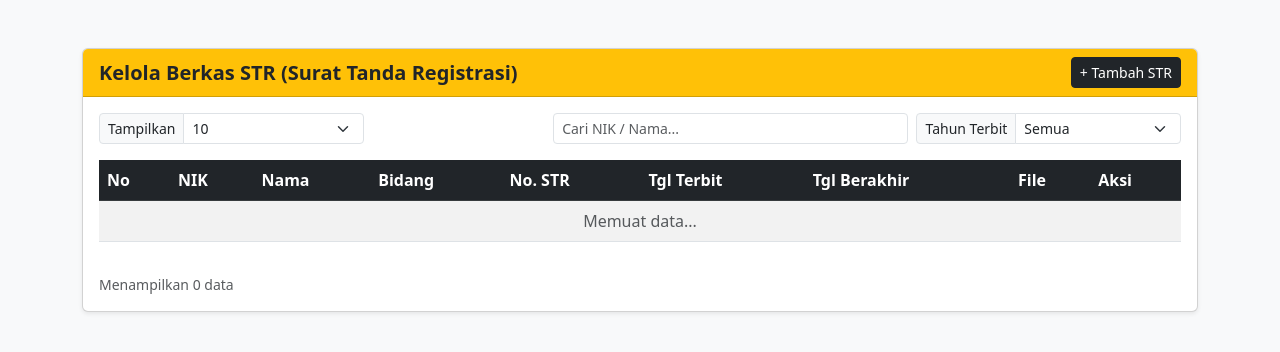
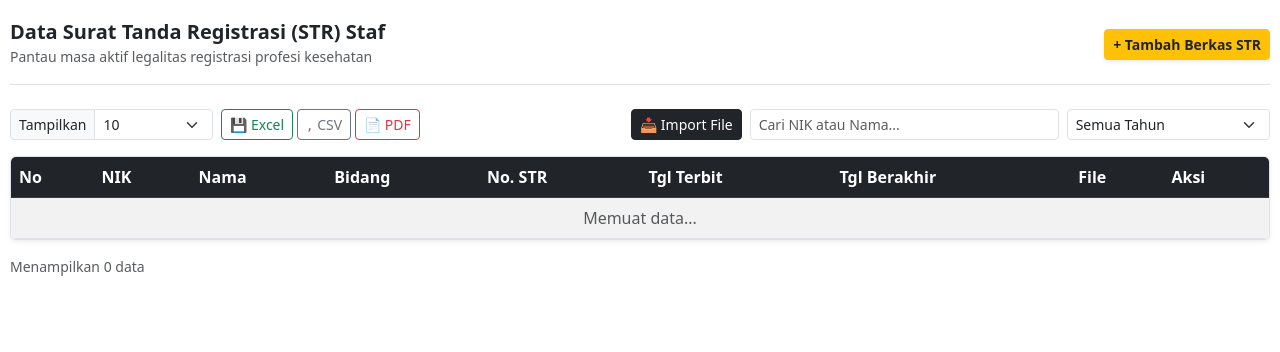
Before and after one commit to hendriyanhasby97-hash/hris-tambunan, a plain HTML site: page html/str.html in a window 1280 px wide. Drawn offline with nearby package versions, Linux system fonts and the light colour scheme; a script that the page names is missing.

Commit message:
Update str.html

```diff
--- a/html/str.html
+++ b/html/str.html
@@ -5,17 +5,26 @@
     <meta name="viewport" content="width=device-width, initial-scale=1.0">
     <title>Kelola Berkas STR</title>
     <link href="https://cdn.jsdelivr.net/npm/bootstrap@5.3.0/dist/css/bootstrap.min.css" rel="stylesheet">
+    <style>
+        body { background-color: transparent !important; padding: 20px 10px; }
+    </style>
 </head>
-<body class="bg-light">
-    <div class="container mt-5 mb-5">
-        <div class="card shadow-sm">
-            <div class="card-header bg-warning text-dark d-flex justify-content-between align-items-center">
-                <h5 class="mb-0 fw-bold">Kelola Berkas STR (Surat Tanda Registrasi)</h5>
-                <button class="btn btn-dark btn-sm" id="btnTambah" data-bs-toggle="modal" data-bs-target="#modalStr">+ Tambah STR</button>
+<body>
+
+    <div class="container-fluid p-0">
+        <div class="d-flex justify-content-between align-items-center border-bottom pb-3 mb-4">
+            <div>
+                <h5 class="mb-0 fw-bold text-dark">Data Surat Tanda Registrasi (STR) Staf</h5>
+                <small class="text-muted">Pantau masa aktif legalitas registrasi profesi kesehatan</small>
             </div>
-            <div class="card-body">
+            <button class="btn btn-warning btn-sm text-dark fw-bold shadow-sm" id="btnTambah" data-bs-toggle="modal" data-bs-target="#modalStr">
+                + Tambah Berkas STR
+            </button>
+        </div>
+
+        <!-- Toolbar Aksi IO, Filter & Cari -->
         <div class="row mb-3 g-2 align-items-center">
-                    <div class="col-md-3 col-sm-4">
+            <div class="col-md-2 col-sm-4">
                 <div class="input-group input-group-sm">
                     <label class="input-group-text" for="limitData">Tampilkan</label>
                     <select class="form-select" id="limitData">
@@ -26,15 +35,19 @@
                     </select>
                 </div>
             </div>
-                    <div class="col-md-2 d-none d-md-block"></div>
-                    <div class="col-md-4 col-sm-5">
-                        <input type="text" class="form-control form-control-sm" id="inputCari" placeholder="Cari NIK / Nama...">
+            <div class="col-md-5 col-sm-8 d-flex gap-1 flex-wrap">
+                <button type="button" class="btn btn-outline-success btn-sm" id="btnExportExcel">💾 Excel</button>
+                <button type="button" class="btn btn-outline-secondary btn-sm" id="btnExportCsv"><code>,</code> CSV</button>
+                <button type="button" class="btn btn-outline-danger btn-sm" id="btnExportPdf">📄 PDF</button>
+                <button type="button" class="btn btn-dark btn-sm ms-auto" id="btnTriggerImport">📥 Import File</button>
+                <input type="file" id="inputImportFile" class="d-none" accept=".xlsx, .xls, .csv">
             </div>
-                    <div class="col-md-3 col-sm-3">
-                        <div class="input-group input-group-sm">
-                            <label class="input-group-text" for="filterTahun">Tahun Terbit</label>
-                            <select class="form-select" id="filterTahun">
-                                <option value="" selected>Semua</option>
+            <div class="col-md-3 col-sm-7">
+                <input type="text" class="form-control form-control-sm" id="inputCari" placeholder="Cari NIK atau Nama...">
+            </div>
+            <div class="col-md-2 col-sm-5">
+                <select class="form-select form-select-sm" id="filterTahun">
+                    <option value="" selected>Semua Tahun</option>
                     <option value="2024">2024</option>
                     <option value="2025">2025</option>
                     <option value="2026">2026</option>
@@ -42,9 +55,9 @@
                 </select>
             </div>
         </div>
-                </div>
-                <div class="table-responsive">
-                    <table class="table table-striped table-hover align-middle">
+
+        <div class="table-responsive border rounded bg-white shadow-sm">
+            <table class="table table-striped table-hover align-middle mb-0">
                 <thead class="table-dark">
                     <tr>
                         <th>No</th>
@@ -63,14 +76,14 @@
                 </tbody>
             </table>
         </div>
+
         <div class="d-flex flex-column flex-sm-row justify-content-between align-items-center mt-3 gap-2">
             <div id="infoPagination" class="text-muted small">Menampilkan 0 data</div>
             <nav><ul class="pagination pagination-sm mb-0" id="paginationControls"></ul></nav>
         </div>
     </div>
-        </div>
-    </div>
 
+    <!-- Modal Form -->
     <div class="modal fade" id="modalStr" tabindex="-1" aria-hidden="true">
         <div class="modal-dialog">
             <div class="modal-content">
@@ -106,7 +119,7 @@
                             <input type="date" class="form-control" id="tgl_berakhir" required>
                         </div>
                         <div class="mb-3">
-                            <label for="file_url" class="form-label">Lampiran Berkas (PDF/Gambar)</label>
+                            <label for="file_url" class="form-label">Lampiran Berkas STR</label>
                             <input type="file" class="form-control" id="file_url">
                             <div id="editFilePreview" class="mt-2 text-warning" style="display: none;"></div>
                         </div>
@@ -120,8 +133,12 @@
         </div>
     </div>
 
+    <!-- Script IO & Engine Libraries -->
     <script src="https://cdn.jsdelivr.net/npm/bootstrap@5.3.0/dist/js/bootstrap.bundle.min.js"></script>
     <script src="https://cdn.jsdelivr.net/npm/@supabase/supabase-js@2"></script>
+    <script src="https://cdn.jsdelivr.net/npm/xlsx@0.18.5/dist/xlsx.full.min.js"></script>
+    <script src="https://cdnjs.cloudflare.com/ajax/libs/jspdf/2.5.1/jspdf.umd.min.js"></script>
+    <script src="https://cdnjs.cloudflare.com/ajax/libs/jspdf-autotable/3.5.31/jspdf.plugin.autotable.min.js"></script>
     <script type="module" src="../js/str.js"></script>
 </body>
 </html>
```
Lines whose indentation alone changed are shown as unchanged.
